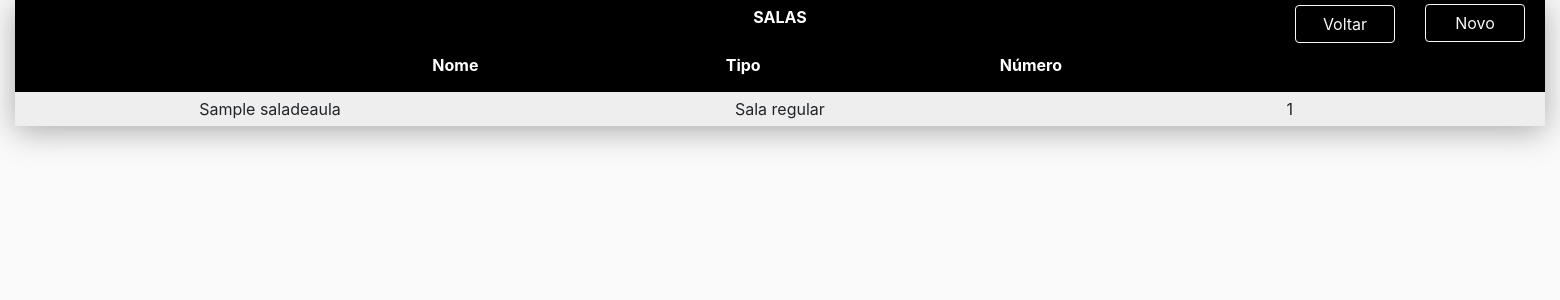
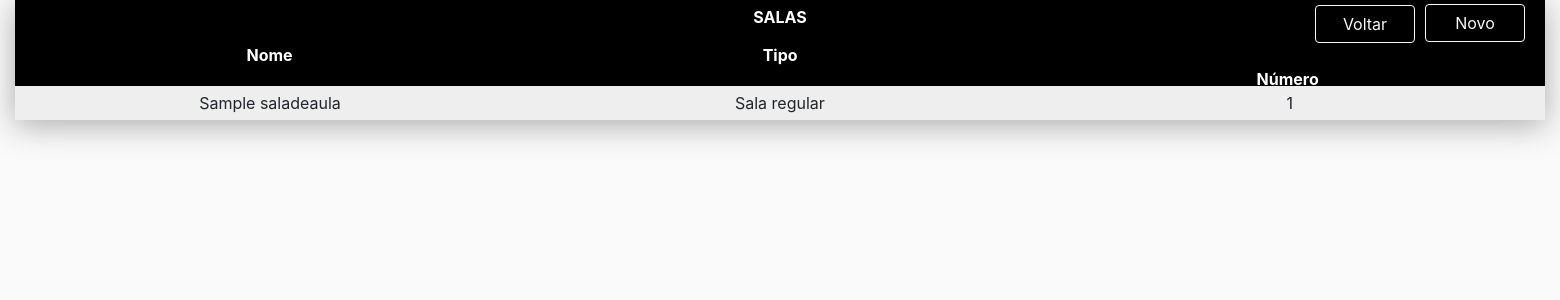
Before and after one commit to cannudo/g-horarios, a Django app: page /salas in a window 1560 px wide. Shown: the top 300 px of the page. Run offline with Django 3.2, Linux system fonts and the light colour scheme; tables that the repository leaves empty hold one stand-in row (values such as "Sample post"); some libraries are stand-ins or nearby versions.

Commit message:
Ajustando  página nome, tipo, número e botões

```diff
--- a/src/projeto/otime/templates/otime/salas.html
+++ b/src/projeto/otime/templates/otime/salas.html
@@ -21,15 +21,18 @@
 
 <style type="text/css">
 
-#posiçao2{
-	margin-right: -150px;
+.column1{
+	margin-left: 10px;
 }
-#posiçao1{
-	margin-right: -150px;
+.column2{
+	margin-left: 470px;
+
 }
 
-#posiçao3{
-	margin-right: 100px;
+.column3{
+	margin-left: 1020px;
+	margin-bottom:-10px;
+
 
 }
 
@@ -42,7 +45,7 @@
 
 #btn_voltar_disc_index{
 	width: 100px;
-	margin-left: 1270px;
+	margin-left: 1290px;
 	margin-top: -85px;
 	margin-right: -400px;
 
@@ -55,9 +58,6 @@
 
 
 }
-
-
-
 
 
  </style>
@@ -73,17 +73,18 @@
           <tr>
             <th>SALAS
 
-            <article class="novo">
+
               <a id="botao_nova_disciplina" href='{% url "criar_sala" %}' class="btn btn-outline-light">Novo</a>
 
               <br></br>
 
 
               <a id="btn_voltar_disc_index" href="http://127.0.0.1:8000" class="btn btn-outline-light">Voltar</a>
-             </article>
+
 
               <div class="row">
-                <div class="column" id="posiçao1">Nome</div><div class="column" id="posiçao2">Tipo</div><div class="column" id="posiçao3">Número</div>
+
+                <div class="column1" id="posiçao1">Nome</div><div class="column2" id="posiçao2">Tipo</div><div class="column3" id="posiçao3">Número</div>
 
             </th>
           <tr>
```
